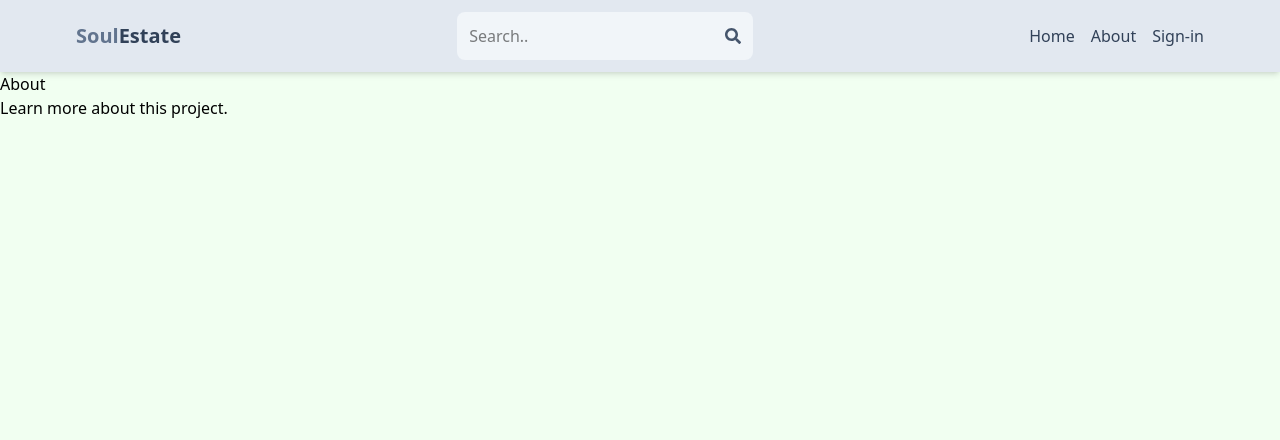
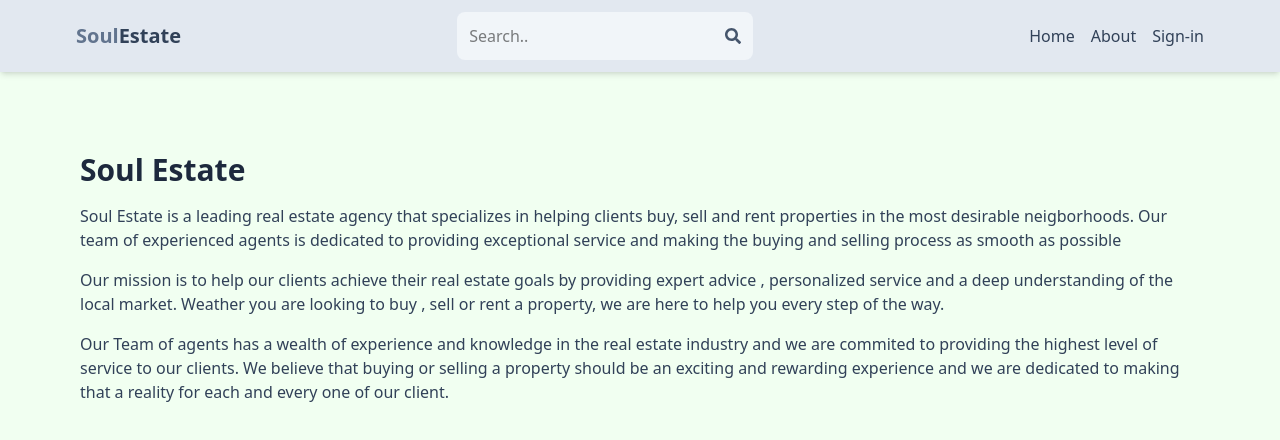
Before and after one commit to maxixo/mern-estate, a React (Vite) app in the folder client/: page /about in a window 1280 px wide. Shown: the top 440 px of the page. Built offline with nearby package versions, Linux system fonts and the light colour scheme; no server answers.

Commit message:
add about page

```diff
--- a/client/index.html
+++ b/client/index.html
@@ -2,9 +2,8 @@
 <html lang="en">
   <head>
     <meta charset="UTF-8" />
-    <link rel="icon" type="image/svg+xml" href="/vite.svg" />
     <meta name="viewport" content="width=device-width, initial-scale=1.0" />
-    <title>client</title>
+    <title>Soul Estate</title>
   </head>
   <body>
     <div id="root"></div>
--- a/client/src/pages/About.jsx
+++ b/client/src/pages/About.jsx
@@ -1,9 +1,29 @@
 const About = () => {
   return (
-    <main>
-      <h1>About</h1>
-      <p>Learn more about this project.</p>
-    </main>
+   <div className="p-20 px-4 max-w-6xl mx-auto  ">
+    <h1 className="text-3xl font-bold mb-4 text-slate-800">Soul Estate</h1>
+    <p className="mb-4 text-slate-700 ">Soul Estate is a leading real estate agency
+      that specializes in helping clients buy, sell and rent properties in the most desirable neigborhoods.
+      Our team of experienced agents is dedicated to
+      providing exceptional service and making the buying and
+      selling process as smooth as possible
+    </p>
+    <p className="mb-4 text-slate-700 ">
+      Our mission is to help our clients achieve their real estate goals by
+      providing expert advice , personalized service and a deep
+      understanding of the local market. Weather you are looking to buy , sell or rent
+      a property, we are here to help you every step of the way.
+    </p>
+    <p className="mb-4 text-slate-700 ">
+      Our Team of agents has a wealth of experience and knowledge in
+      the real estate industry and we are commited to providing
+      the highest level of service to our clients. We believe that buying
+      or selling  a property should be an exciting and rewarding experience
+      and we are dedicated to making that a reality for each and every one of
+      our client.
+    </p>
+   </div>
+
   );
 };
 
--- a/package.json
+++ b/package.json
@@ -6,7 +6,8 @@
   "main": "index.js",
   "scripts": {
     "dev": "nodemon api/index.js",
-    "start": "node api/index.js"
+    "start": "node api/index.js",
+    "build":"npm install && npm install --prefix client && npm run build --prefix client"
   },
   "keywords": [],
   "author": "",
```
